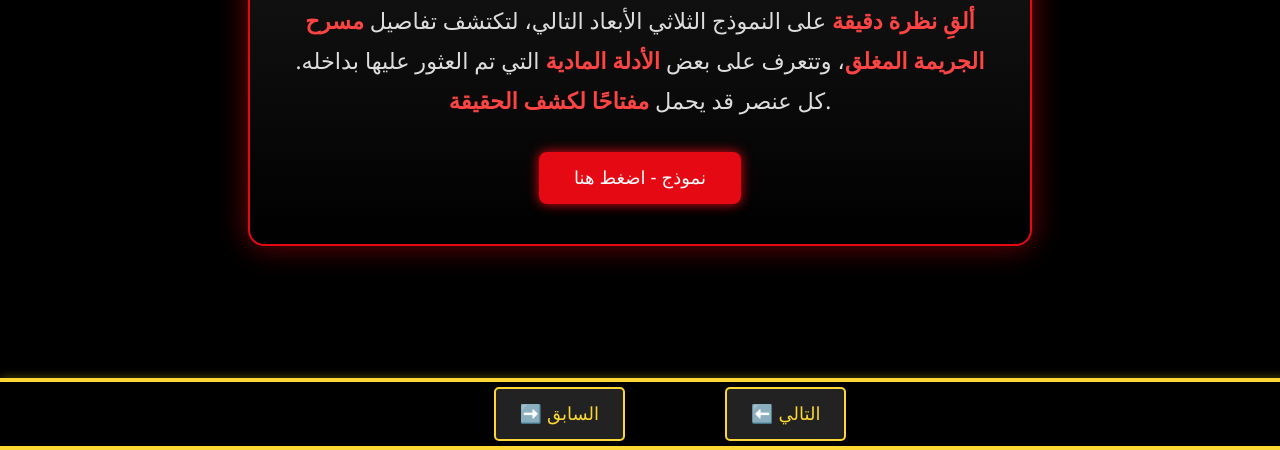
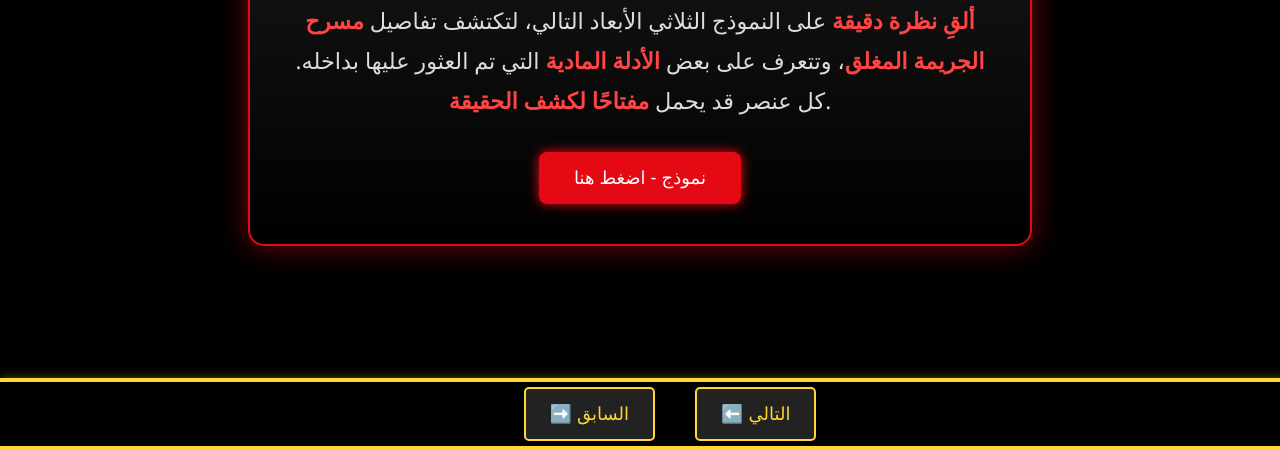
Before and after one commit to dns3uae-glitch/crime-book, a plain HTML site: page 3d/index.html in a window 1280 px wide. Shown: the part 350-800 px from the top of the page. Drawn offline with Linux system fonts and the light colour scheme.

Commit message:
Update index.html

```diff
--- a/3d/index.html
+++ b/3d/index.html
@@ -47,7 +47,7 @@
   display: flex;
   justify-content: center;     /* ✅ توسيط الزرين */
   align-items: center;
-  gap: 100px;                   /* ✅ المسافة بين زر السابق و التالي */
+  gap: 40px;                   /* ✅ المسافة بين زر السابق و التالي */
   width: 100%;
   height: 100%;
 }
```
